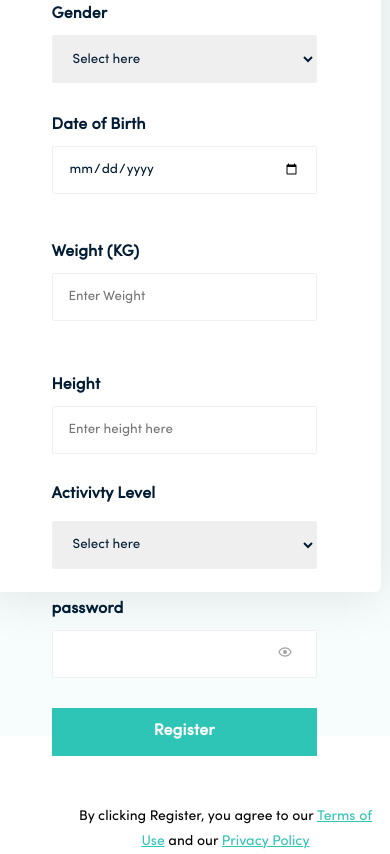
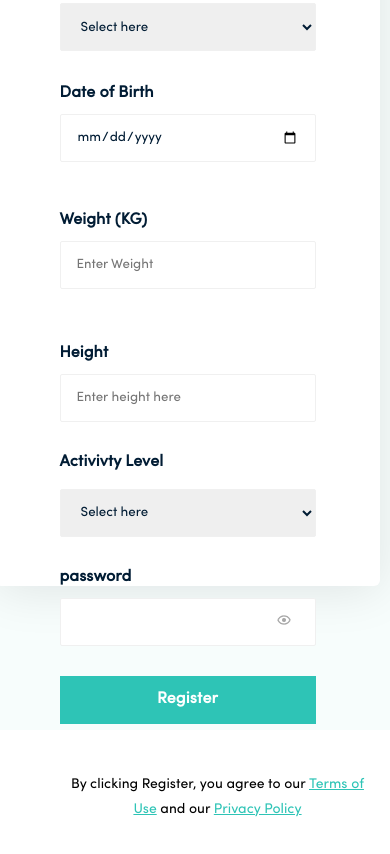
Before and after one commit to EzekielDamz/My_Assignment, a plain HTML site: page index.html in a window 390 px wide. Shown: the part 672-1526 px from the top of the page. After the commit the page ends 1494 px from the top, so only its background shows below. Drawn offline with Linux system fonts and the light colour scheme.

Commit message:
responsiveness

```diff
--- a/style.css
+++ b/style.css
@@ -460,10 +460,10 @@ select {
         border-radius: 0.375rem;
         align-items: center;
         width: 60%;
-        height: 54.375rem;
+        height: 55.975rem;
         margin-right: 8.75rem;
         margin-left: 3.5rem;
-        margin-top: -12.06rem;
+        margin-top: -14.06rem;
         margin-bottom: 5rem;
     }
 
@@ -571,7 +571,7 @@ select {
         line-height: 1.5625rem;
         width: 19.75rem;
         margin-top: 2rem;
-        margin-left: 1rem;
+        /* margin-left: 1rem; */
 
         >:nth-child(1n) {
             color: var(--cl-green, #2EC4B6);
```
